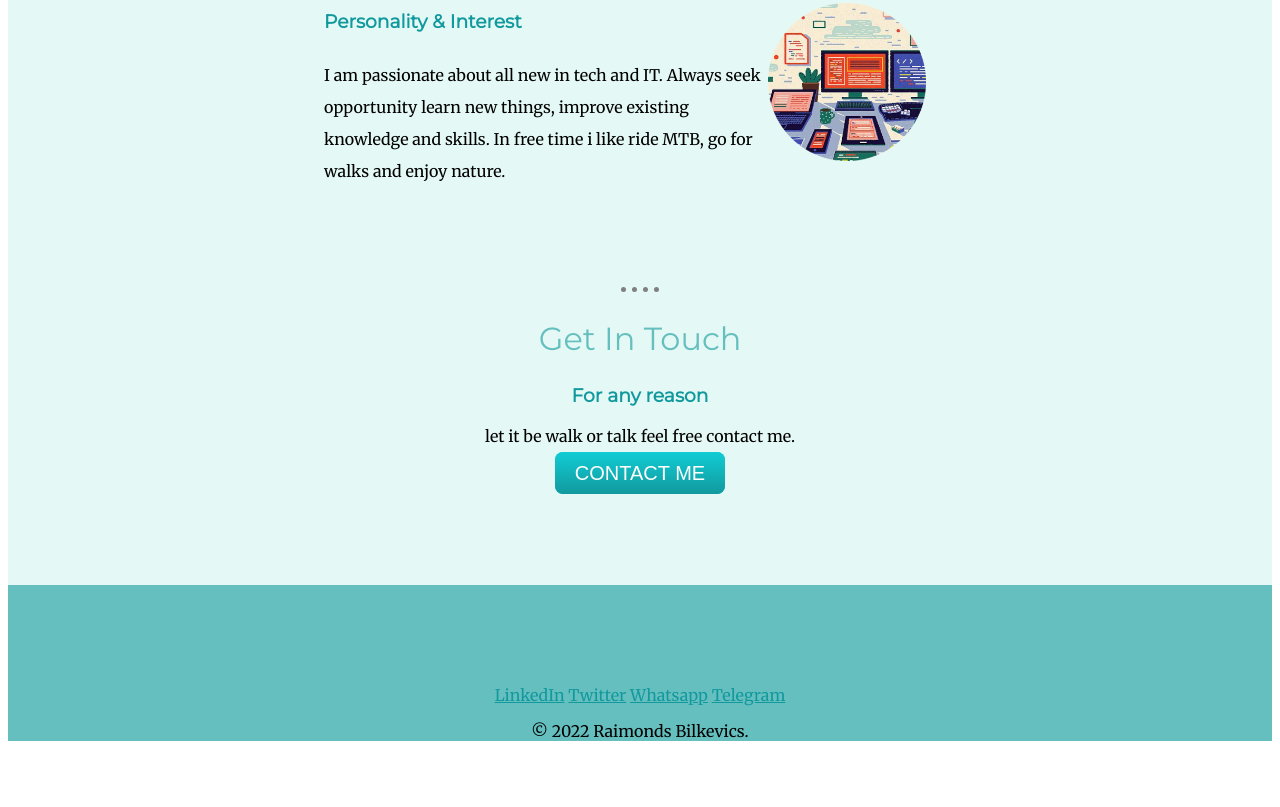
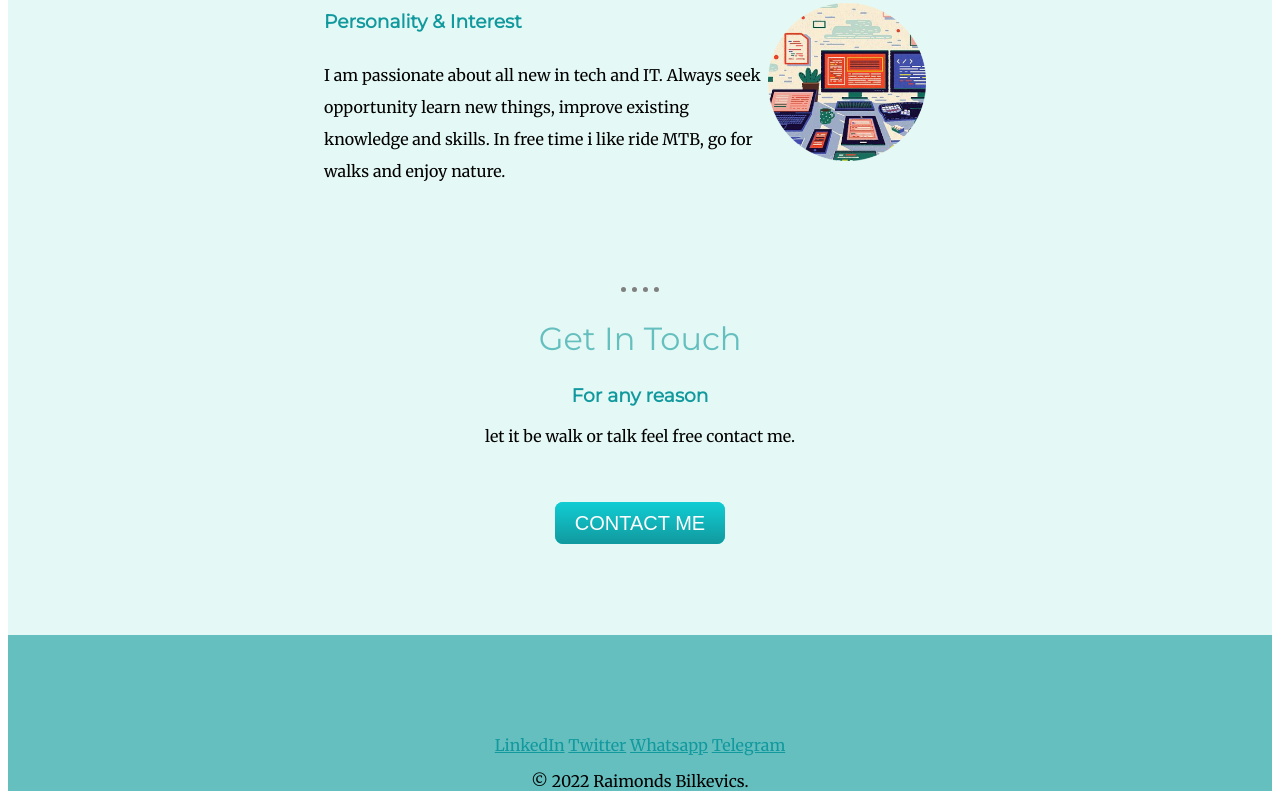
Before and after one commit to Bilkev/My-profile-Website-v1.0, a plain HTML site: page index.html in a window 1280 px wide. Shown: the part 1735-2542 px from the top of the page. Before the commit the page ends 2492 px from the top, so only its background shows below. Drawn offline with Linux system fonts and the light colour scheme.

Commit message:
small changes in ccs
tweaked layout

```diff
--- a/css/styles.css
+++ b/css/styles.css
@@ -93,6 +93,10 @@ h3 {
     margin: auto;
   }
 
+  .bottom-text {
+    padding-bottom: 50px;
+  }
+
   .btn {
   background: #11cdd4;
   background-image: -webkit-linear-gradient(top, #11cdd4, #11999e);
--- a/index.html
+++ b/index.html
@@ -76,7 +76,7 @@
     <div class="contact-me">
       <h2>Get In Touch</h2>
       <h3>For any reason</h3>
-      <p>let it be walk or talk feel free contact me.</p>
+      <p class="bottom-text">let it be walk or talk feel free contact me.</p>
       <a class="btn" href="mailto:raimuha55@gmail.com">CONTACT ME</a>
     </div>
   </div>
```
